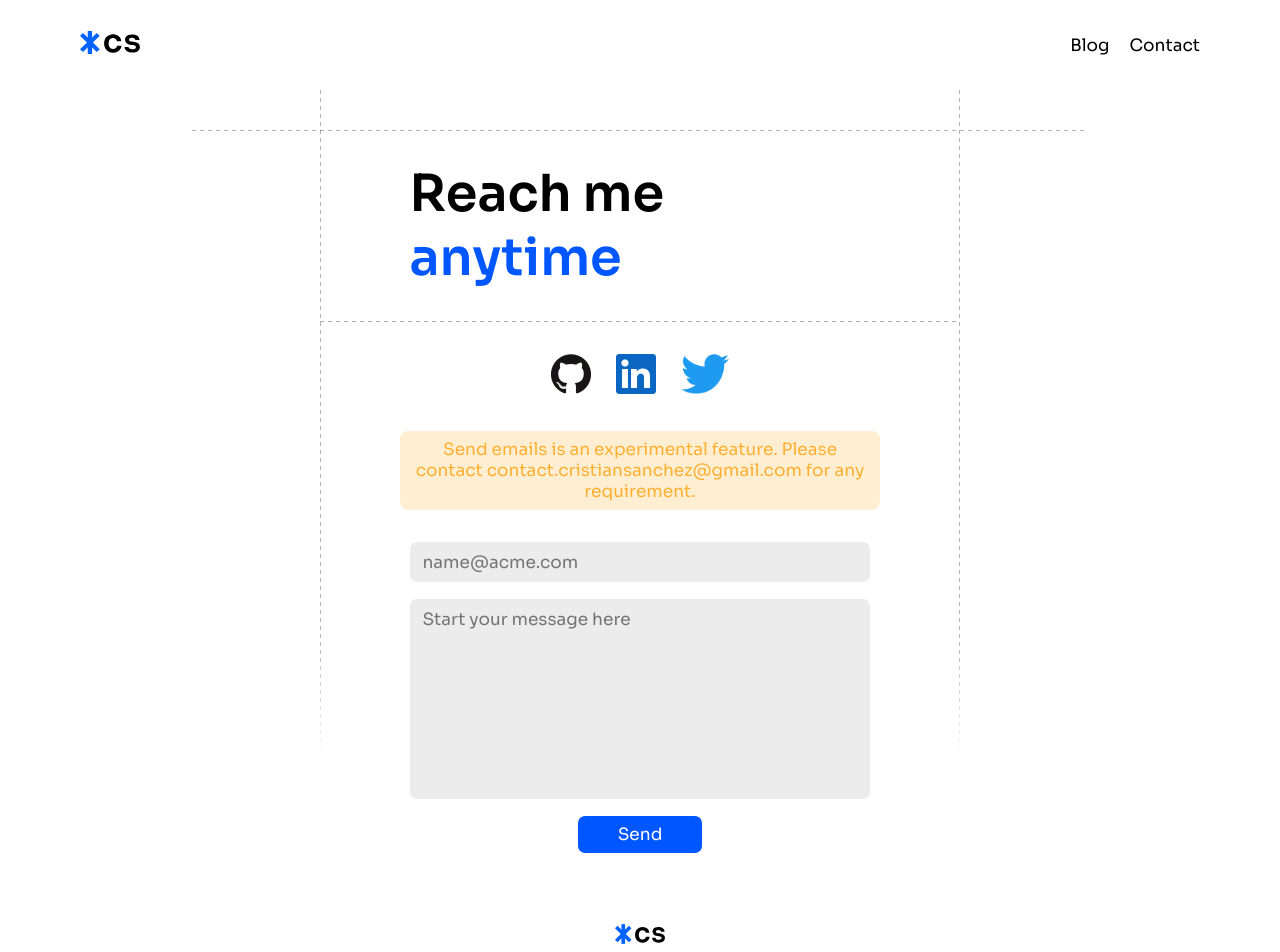
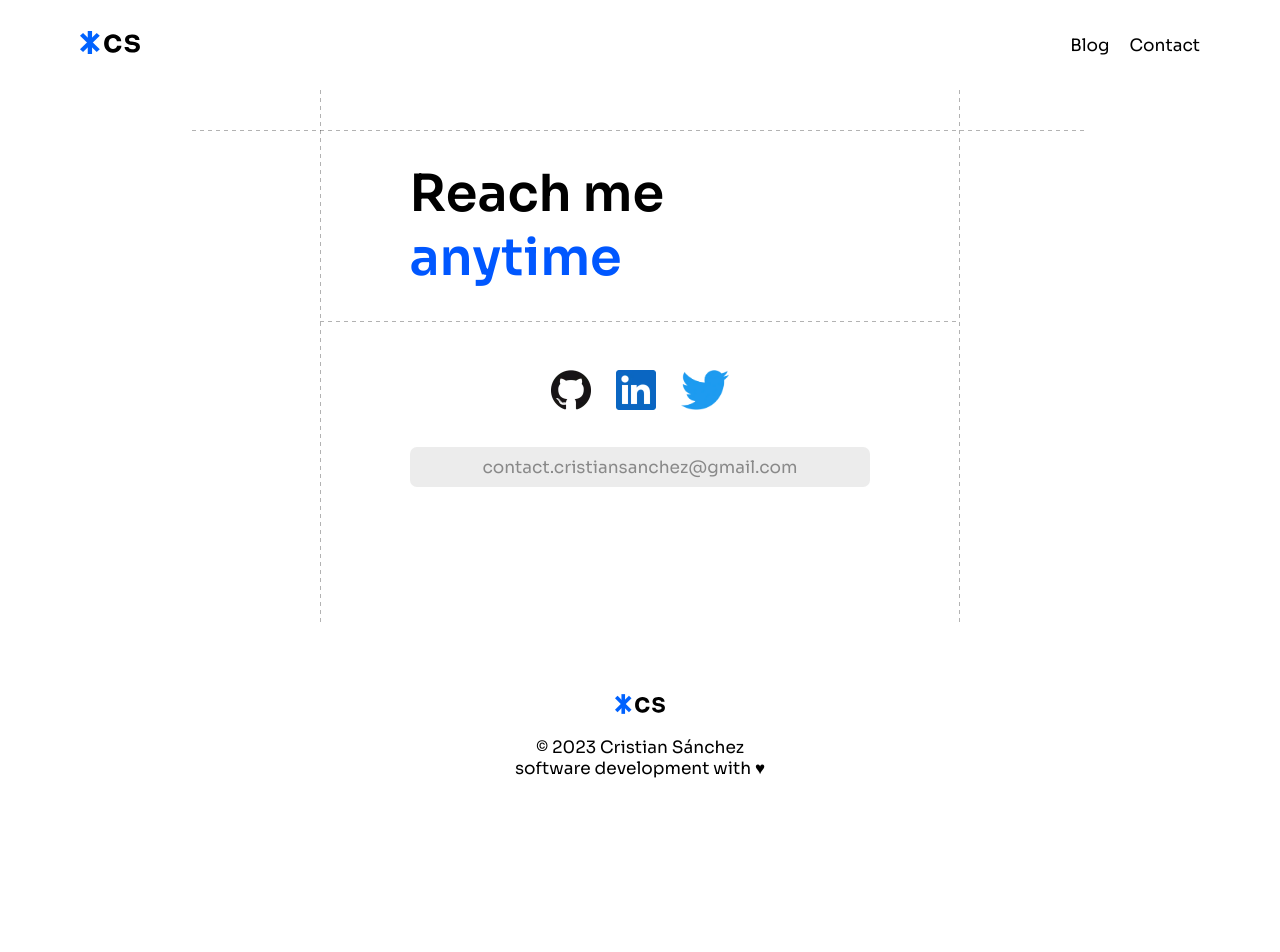
Before and after one commit to noreplydev/cristian-sanchez.me, a Next.js app: page /contact in a window 1280 px wide. Shown: the top 952 px of the page. After the commit the page ends 819 px from the top, so only its background shows below. Built offline with nearby package versions, Linux system fonts and the light colour scheme.

Commit message:
[FT]  Changed contact form

```diff
--- a/app/contact/contact.module.css
+++ b/app/contact/contact.module.css
@@ -8,6 +8,7 @@
   width: 100vw;
   padding-top: 5vh;
   padding-inline: 25vw;
+  overflow: hidden;
 }
 
 .titleContainer {
@@ -59,6 +60,7 @@
   height: fit-content;
   width: 100%;
   gap: 25px;
+  margin-top: 2vh;
   padding: 4vh 7vw;
 }
 
@@ -76,59 +78,39 @@
   height: fit-content;
   width: 100%;
   padding: 0vh 7vw;
-  gap: 17px;
-  margin-bottom: fit-content;
+  margin-bottom: 17vh;
 }
 
-.form * {
-  transition: all 0.10s ease-in-out;
+.input {
   background-color: var(--gray);
   width: 100%;
   height: fit-content;
   border-radius: 7px;
+  margin: 0vh 7vw;
   padding: 1.2vh 1vw;
   font-size: 1rem;
   outline: none;
   border: none;
+  color: var(--dark-gray);
+  text-align: center;
+  transition: all 0.08s ease-in-out;
 }
 
-.form > *:focus {
+.input:focus {
   box-shadow:
-    inset 0 0 0 2px var(--background-color),
+    inset 0 0 0 3px var(--background-color),
     0 0 0 2px var(--vibrant-blue);
 }
 
-.textarea {
-  height: 200px;
-  scroll-padding: 1.2vh 1.2vw;
-  resize: none;
+.input::selection {
+  background-color: var(--vibrant-blue);
+  color: var(--background-color);
 }
 
-.send {
-  height: fit-content;
-  width: fit-content;
-  display: grid;
-  place-items: center;
-  font-size: 1rem;
-  color: #fff;
-  background-color: var(--vibrant-blue);
-  padding: 1vh 5vh;
-  cursor: pointer;
-}
-
-.advice {
-  font-size: 1rem;
-  color: var(--notice);
-  background-color: var(--notice-background);
-  padding: 1vh 1vw;
-  border-radius: 1vh;
-  margin-inline: 10vh;
-  margin-bottom: 4vh;
-  text-align: center;
-}
 
 @media (max-width: 768px) {
   .contactContainer {
+    text-align: center;
     padding-inline: 5vw;
   }
 
--- a/app/contact/page.jsx
+++ b/app/contact/page.jsx
@@ -8,6 +8,8 @@ import twitter from '@/public/assets/social/twitter.webp'
 import Image from 'next/image'
 
 export default function Contact() {
+  const email = 'contact.cristiansanchez@gmail.com'
+
   return (
     <div className={style.contactContainer}>
       <div className={style.titleContainer}>
@@ -32,15 +34,13 @@ export default function Contact() {
           <Image src={twitter} alt='twitter' className={style.socialImage}/>
         </a>
       </div>
-      <p
-        className={style.advice}
-      >Send emails is an experimental feature. Please contact contact.cristiansanchez@gmail.com for any
-        requirement.
-      </p>
       <form className={style.form}>
-        <input type="email" placeholder="name@acme.com" className={style.input}/>
-        <textarea placeholder="Start your message here" className={style.textarea}/>
-        <button className={style.send}>Send</button>
+        <input
+          type="email"
+          value={email}
+          className={style.input}
+          readOnly
+        />
       </form>
     </div>
   )
```
